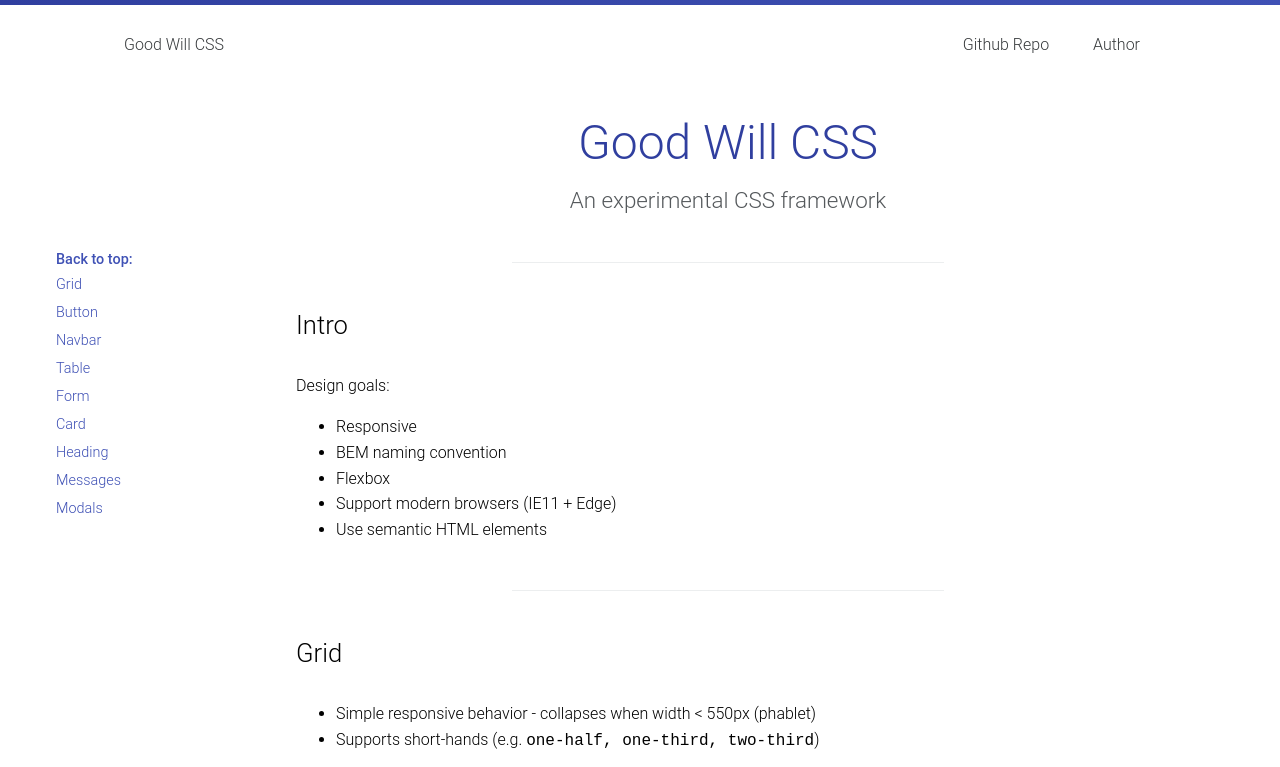
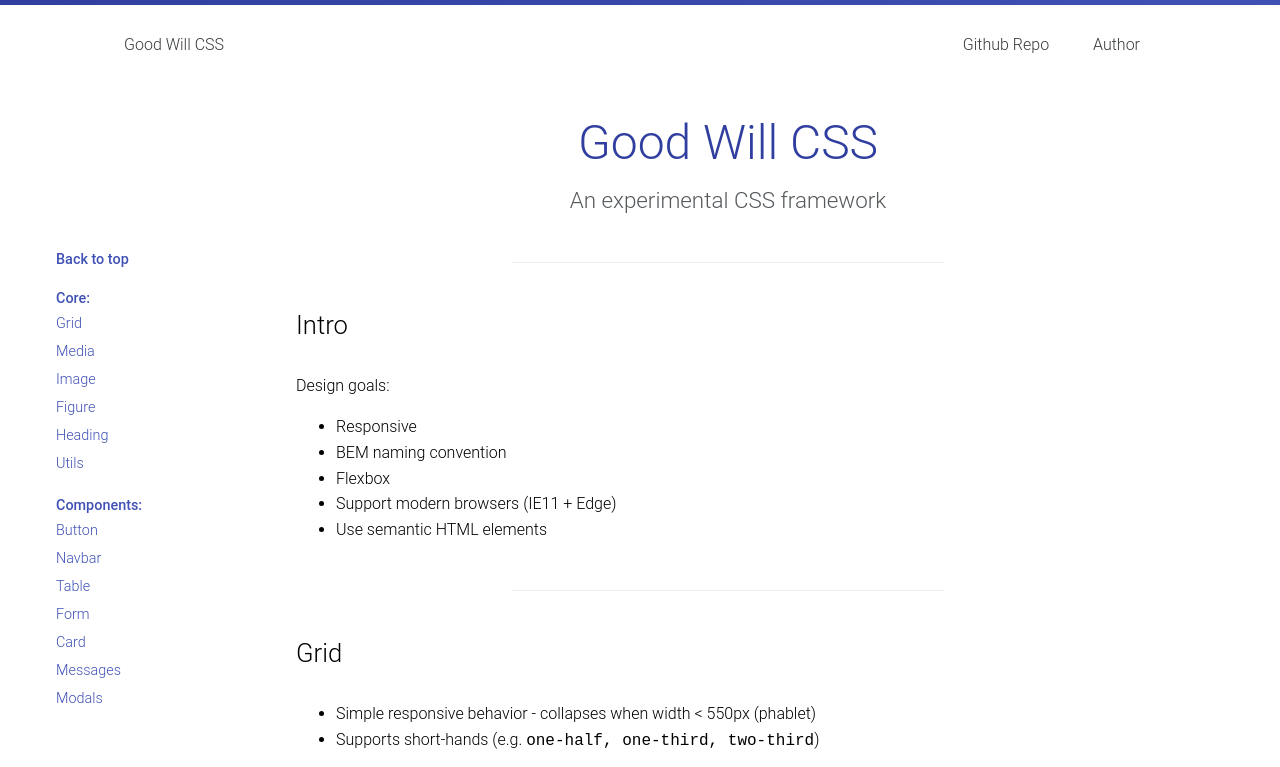
Before and after one commit to wwwillchen/goodwill, a website: page index.html in a window 1280 px wide. Shown: the top 767 px of the page. Drawn offline with nearby package versions, Linux system fonts and the light colour scheme.

Commit message:
restructured nav

```diff
--- a/index.html
+++ b/index.html
@@ -26,20 +26,30 @@
 
         <div class="columns">
           <div class="two column docs-floating-nav-bar docs-floating-nav-bar--docked">
-            <strong><a href="#top">Back to top:</a></strong>
-            <ul class="docs-floating-nav-bar__list-item">
+            <strong><a href="#top">Back to top</a></strong>
+            <div class="docs-list-group">
+              <strong>Core:</strong>
+              <ul class="docs-list-group__item">
                 <li><a href="#grid">Grid</a></li>
+                <li><a href="#media">Media</a></li>
+                <li><a href="#media">Image</a></li>
+                <li><a href="#media">Figure</a></li>
+                <li><a href="#heading">Heading</a></li>
+                <li><a href="#heading">Utils</a></li>
+              </ul>
+            </div>
+            <div class="docs-list-group">
+              <strong>Components:</strong>
+              <ul class="docs-list-group__item">
                 <li><a href="#button">Button</a></li>
                 <li><a href="#navbar">Navbar</a></li>
                 <li><a href="#table">Table</a></li>
                 <li><a href="#form">Form</a></li>
                 <li><a href="#card">Card</a></li>
-              <li><a href="#heading">Heading</a></li>
-
-
                 <li>Messages</li>
                 <li>Modals</li>
               </ul>
+            </div>
           </div>
 
           <div class="offset-by-two ten column">
--- a/styles/docs/_floating-nav.scss
+++ b/styles/docs/_floating-nav.scss
@@ -16,12 +16,6 @@
       top: 15rem;
     }
 
-    &__list-item {
-      list-style-type: none;
-      padding: 0;
-      margin: 0;
-      line-height: 1.75rem;
-    }
     & a {
      text-decoration: none;
      color: $color-primary;
--- /dev/null
+++ b/styles/docs/_list-group.scss
@@ -0,0 +1,9 @@
+.docs-list-group {
+  margin-top: 1rem;
+  &__item {
+      list-style-type: none;
+      padding: 0;
+      margin: 0;
+      line-height: 1.75rem;
+  }
+}
--- a/styles/goodwill-docs.scss
+++ b/styles/goodwill-docs.scss
@@ -5,3 +5,4 @@
 @import "docs/docs";
 @import "docs/example";
 @import "docs/floating-nav";
+@import "docs/list-group";
```
Also changed, not shown: dist/goodwill-docs.css, 1 other file. Lines whose indentation alone changed are shown as unchanged.
